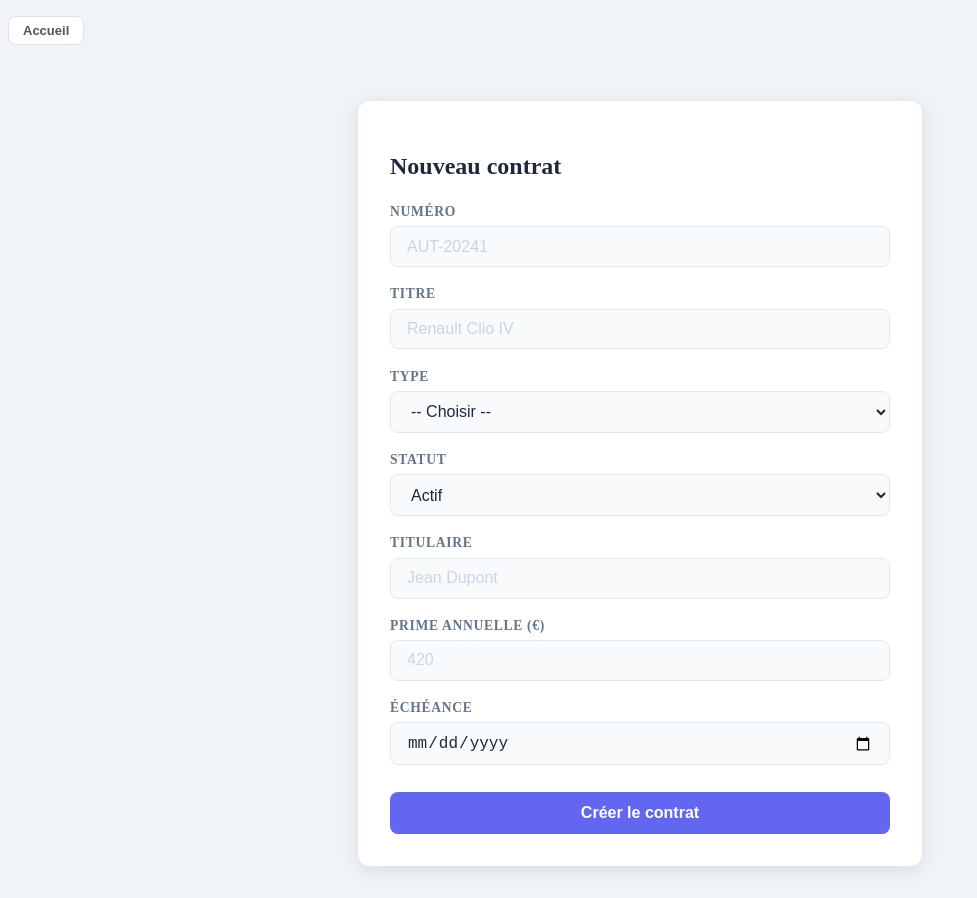
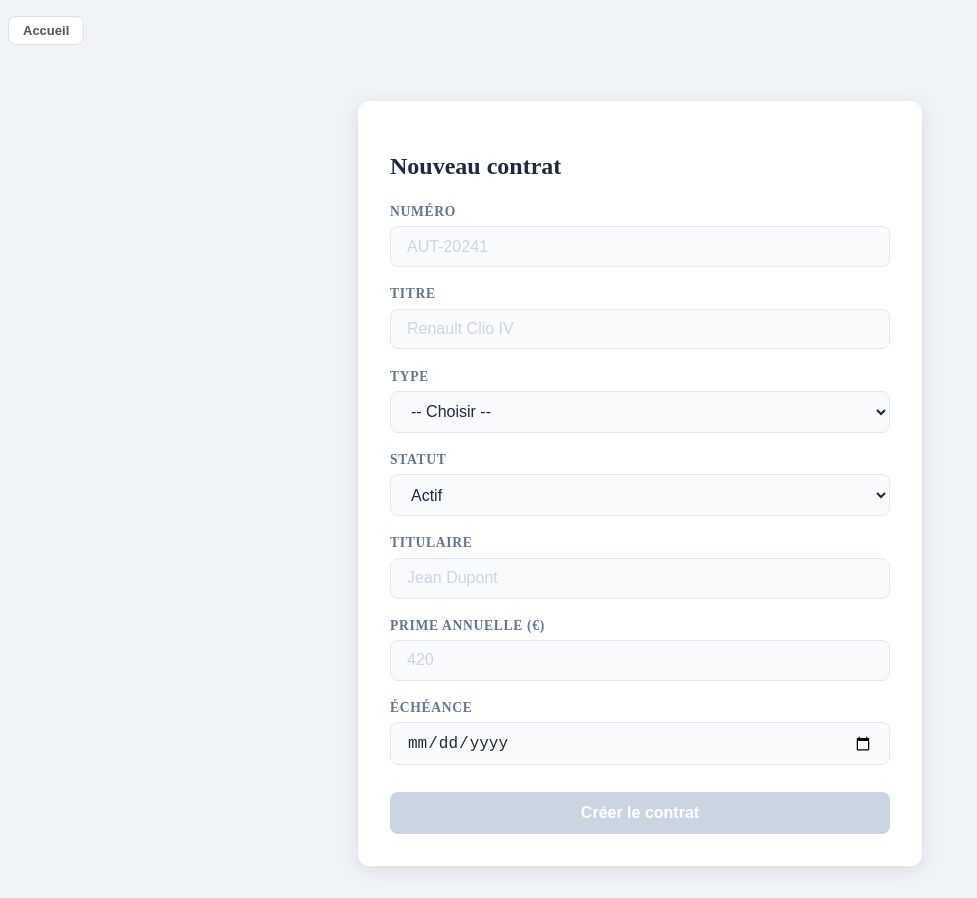
Before and after one commit to FaresCherif/vue_assurance, a Vue app: page /add in a window 1280 px wide. Shown: the whole page, without its empty margins (0-977 px from the left). Built offline with nearby package versions, Linux system fonts and the light colour scheme; the HTML template or start-up script is replaced by a standard one.

Commit message:
disable formular if not complete

```diff
--- a/src/assets/contratFormulaire.css
+++ b/src/assets/contratFormulaire.css
@@ -67,3 +67,12 @@ button {
 button:hover {
     background: #4f46e5;
 }
+
+button:disabled {
+    background: #cbd5e1;
+    cursor: not-allowed;
+}
+
+button:disabled:hover {
+    background: #cbd5e1;
+}
--- a/src/components/ContratFormulaireEmpty.vue
+++ b/src/components/ContratFormulaireEmpty.vue
@@ -1,5 +1,5 @@
 <script setup>
-import { ref } from 'vue';
+import { ref,computed } from 'vue';
 
 import '../assets/contratFormulaire.css';
 
@@ -12,6 +12,19 @@ const form = ref({
     prime: null,
     echeance: ''
 })
+
+
+const formulaireValide = computed(() =>
+    form.value.numero &&
+    form.value.titre &&
+    form.value.type &&
+    form.value.statut &&
+    form.value.titulaire &&
+    form.value.prime &&
+    form.value.echeance
+)
+
+console.log(formulaireValide);
 
 </script>
 
@@ -64,6 +77,6 @@ const form = ref({
             <input v-model="form.echeance" type="date" />
         </div>
 
-        <button @click="creerContrat">Créer le contrat</button>
+        <button :disabled="!formulaireValide" @click="creerContrat">Créer le contrat</button>
     </div>
 </template>
```
